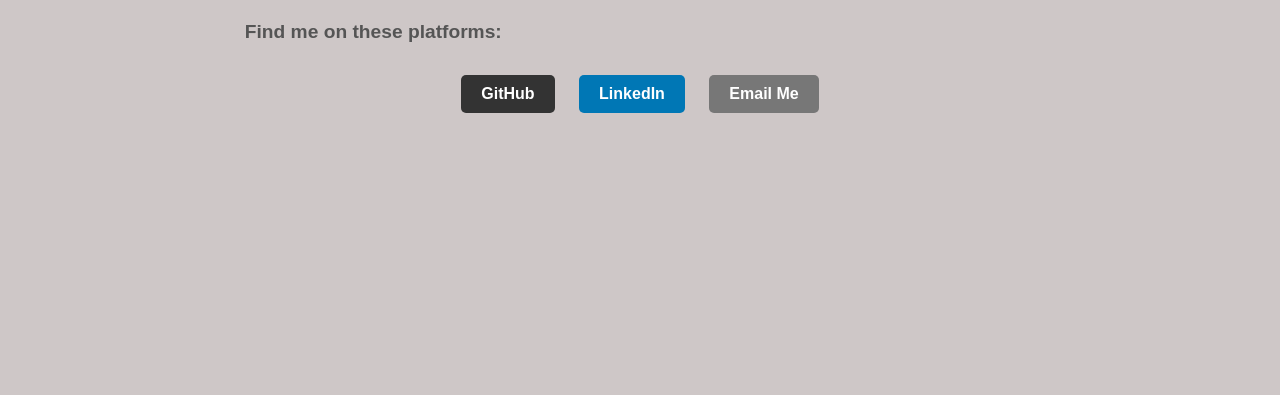
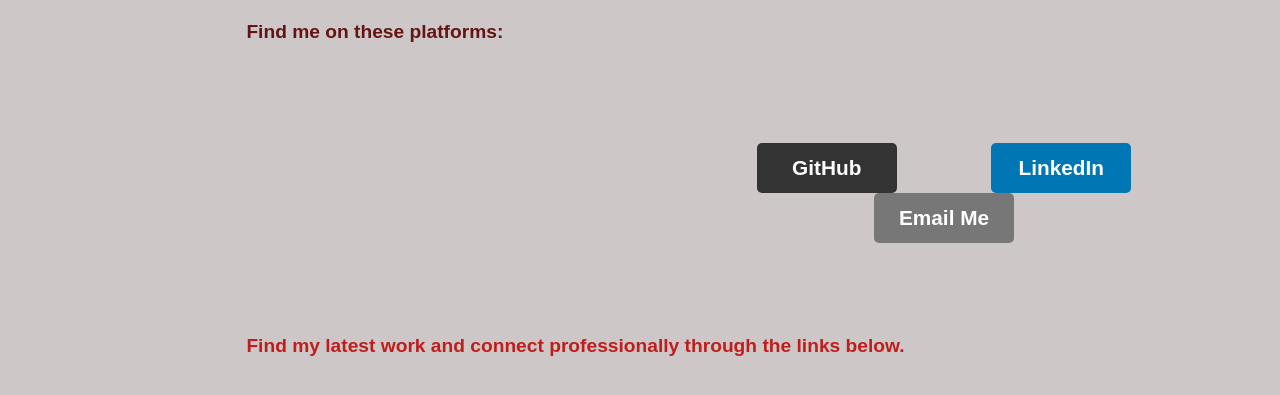
Before and after one commit to Suhana783/Portfolio, a plain HTML site: page links.html in a window 1280 px wide. Shown: the part 211-606 px from the top of the page. Drawn offline with Linux system fonts and the light colour scheme.

Commit message:
worked on UI and completion of my link.html

```diff
--- a/links.html
+++ b/links.html
@@ -25,8 +25,8 @@
     #para {
         font-size: 1.2rem;
         font-weight: bold;
-        color: #555;
-        margin-left: 15.3rem;
+        color: #651414;
+        margin-left: 15.4rem;
         display: block;
         text-align: left;
         margin-top: 1rem;
@@ -34,8 +34,11 @@
     }
 
     .centered-content {
-        margin: 0 auto;
-        max-width: 1200px;
+        margin-top: 5rem;
+        margin-left:38rem;
+        margin-bottom: auto;
+        width: fit-content;
+        padding: 20px;
         text-align: center;
     }
 
@@ -48,10 +51,13 @@
         display: inline-block;
         text-decoration: none;
         color: white;
-        padding: 10px 20px;
-        margin: 0 10px;
+        width: 140px;
+        height: 50px;
+        line-height: 50px;
+        text-align: center;
+        margin: 0px 45px;
         border-radius: 5px;
-        font-size: 1rem;
+        font-size: 1.3rem;
         font-weight: bold;
         transition: background-color 0.3s, opacity 0.3s;
     }
@@ -65,9 +71,17 @@
     .email-btn {
         background-color: #777;
     }
-    /* .connect-btn:hover {
-        opacity: 0.14;
-    } */
+
+    #secondPara {
+        font-size: 1.2rem;
+        font-weight: bold;
+        color: #c01d1d;
+        margin-left: 15.4rem;
+        display: block;
+        text-align: left;
+        margin-top: 3rem;
+    }
+
 </style>
 
 </head>
@@ -100,6 +114,8 @@
             <a href="mailto:suhanachauhan133@gmail.com?subject=Portfolio%20Inquiry" class="connect-btn email-btn">Email Me</a>
         </div>
     </div>
+
+    <p id="secondPara">Find my latest work and connect professionally through the links below.</p>
     </body>
 
 </html>
```
